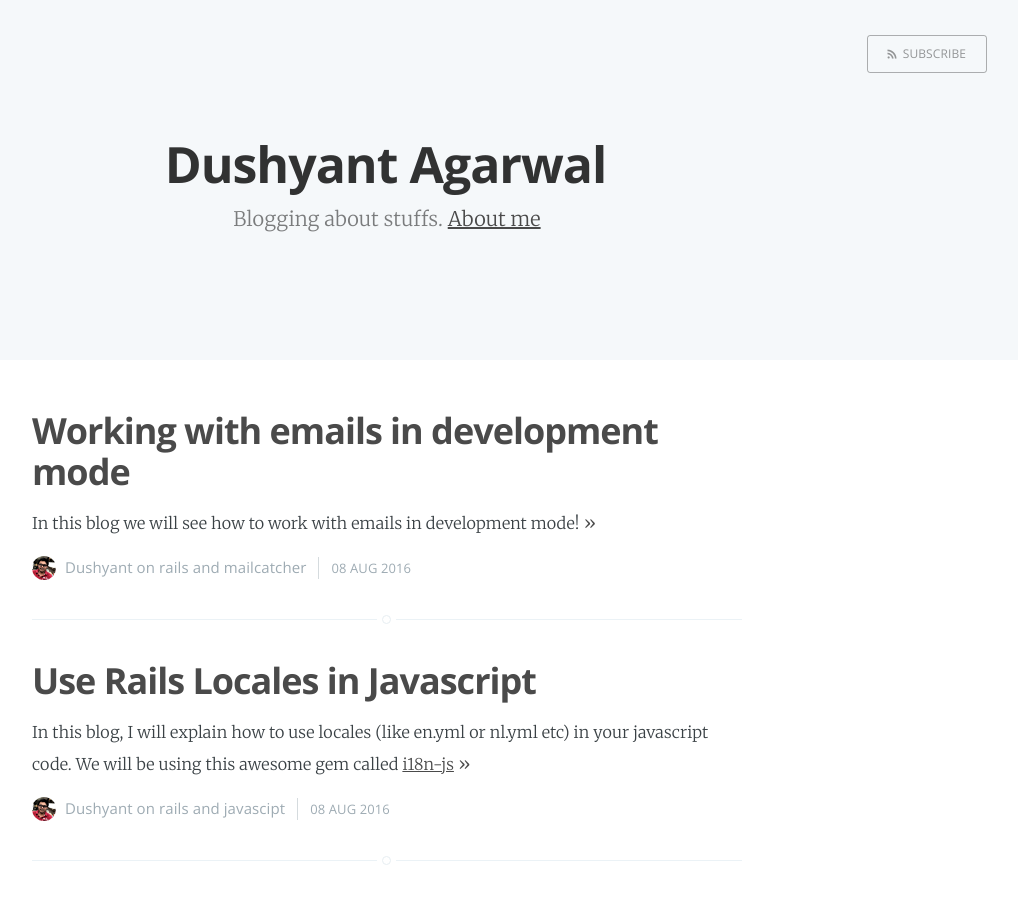
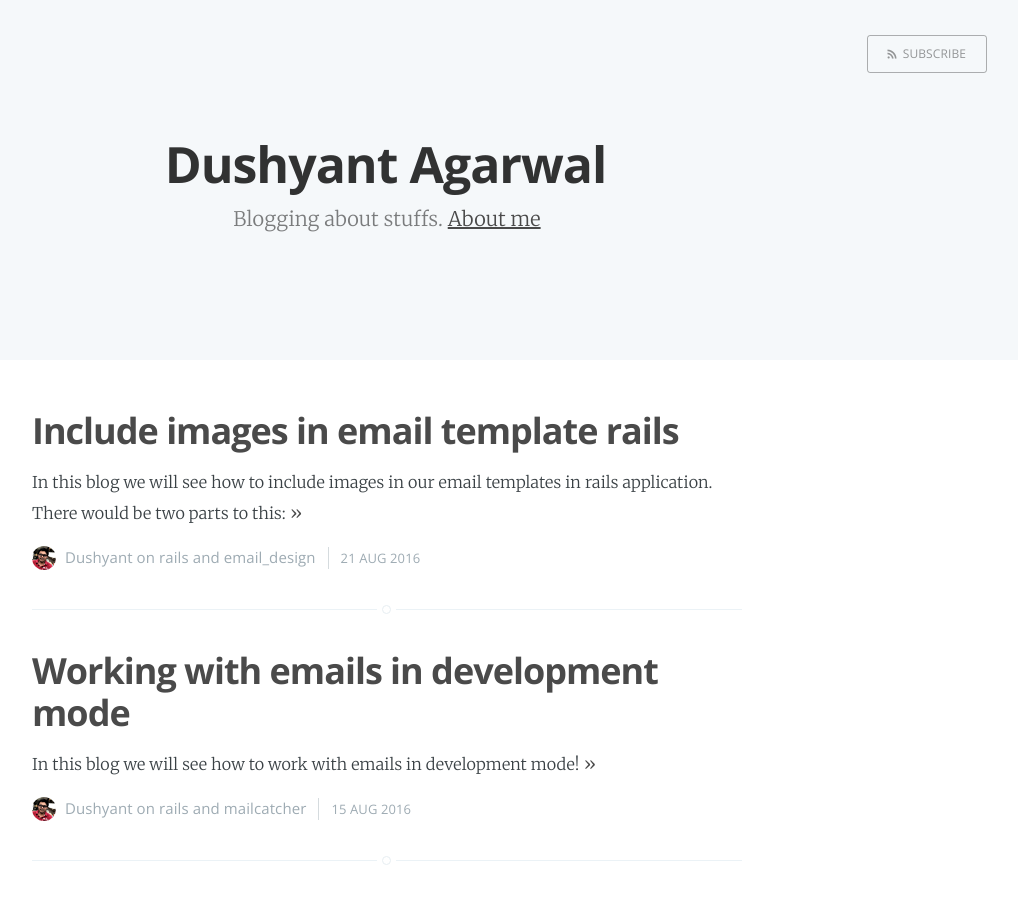
Before and after one commit to dushyant-ag/dushyant-ag.github.io, a Jekyll site: the page built from index.html, in a window 1280 px wide and 900 px high. Shown: the whole window, without its empty margins (253-1271 px from the left). Built offline with Jekyll 4.4.1, drawn with Linux system fonts in a browser that asks for light colours; nearby versions of some CDN libraries; the list of posts is cut into pages by our own code; comment, search, counter and statistics services are not loaded; part of the change alters nothing that is shown.

Commit message:
images in email templates

````diff
--- a/_posts/2016-08-15-working-with-emails-in-development-mode.markdown
+++ b/_posts/2016-08-15-working-with-emails-in-development-mode.markdown
@@ -1,7 +1,7 @@
 ---
 layout: post
 title:  "Working with emails in development mode"
-date:   2016-08-08 10:18:00
+date:   2016-08-15 10:18:00
 comments: true
 desc: "How to work with emails in development mode in rails"
 keywords: rails, emails, development, mailcatcher
--- /dev/null
+++ b/_posts/2016-08-21-images-in-email-templates.markdown
@@ -0,0 +1,58 @@
+---
+layout: post
+title:  "Include images in email template rails"
+date:   2016-08-21 10:18:00
+comments: true
+desc: "How to include images in email templates including devise in rails"
+keywords: rails, emails, assets, devise
+categories: rails email_design
+---
+
+In this blog we will see how to include images in our email templates in rails application. There would be two parts to this:
+
+- General email templates
+- Devise email templates
+
+**Lets see how to tackle them:**
+
+There are lot of ways in which we can include the images in the email template. One of them is giving the static url. However what if you don't have static url, what if you have the required image in your assets folder. No problem, I have got an amazing solution, which just works perfect!
+
+We will include them as an attachment and then use in our email template.
+**Lets see how:**
+
+For general email templates (ideally located at `views/user_mailer/` and model at `mailers/user_mailer.rb`), include attachment for all the methods where you want to include as follows:
+
+
+`attachments.inline['logo.png'] = File.read("#{Rails.root}/app/assets/images/logo.png")`
+
+This is for general (self defined) email templates, what about devise ? Not to worry, its little bit tricky, but can be done easily. Here is how:
+
+- Create new class called `devise_custom_mailer.rb` (or choose any name you like) at `app/mailers/`
+
+- Add following content
+
+```ruby
+class DeviseCustomMailer < Devise::Mailer
+  helper :application # gives access to all helpers defined within `application_helper`.
+  include Devise::Controllers::UrlHelpers # Optional. eg. `confirmation_url`
+  default template_path: 'devise/mailer' # to make sure that your mailer uses the devise views
+
+  before_filter :add_inline_attachment!
+
+  def add_inline_attachment!
+    attachments.inline['logo.png'] = File.read("#{Rails.root}/app/assets/images/logo.png")
+  end
+end
+```
+
+- Now add following line in `devise.rb`
+
+`config.mailer = 'DeviseCustomMailer'`
+
+Alright, we got the attachment ready. Now we need to use them in our templates.
+
+- In templates, whereever you want to use this logo, add the following:
+
+`<%= image_tag attachments['logo.png'].url, width:"190", height:"155" %>`
+
+You can give the attributes like width, height etc and can give styling too if you like. That's it folks!
````
